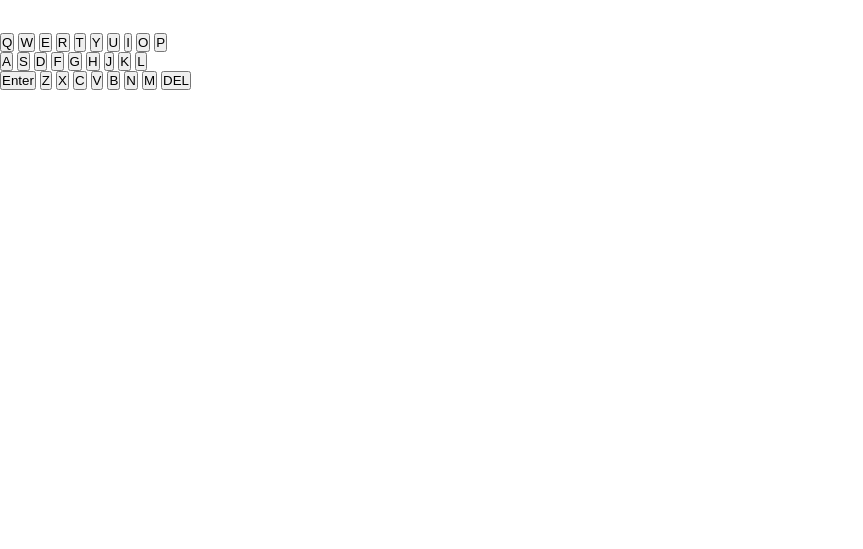
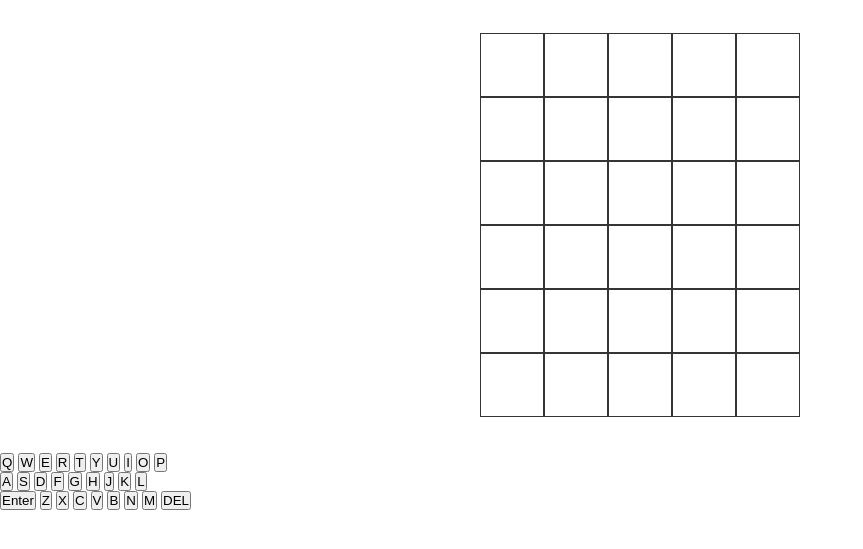
Before and after one commit to witseie-elen4010/2022-group-lab-015, a website: page views/gameplay/play.html in a window 1280 px wide. Shown: the part 59-608 px from the top of the page, without its empty margins (0-863 px from the left). Drawn offline with Linux system fonts and the light colour scheme; files that its build step writes are made by us from their sources.

Commit message:
Board sized and placed at center

```diff
--- a/public/css/gameBoard.css
+++ b/public/css/gameBoard.css
@@ -17,4 +17,16 @@ body {
     width: 100%;
     display: flex;
     flex-direction: column;
+    align-items: center;
 }
+
+.word-row {
+display: flex;
+flex-direction: row;
+}
+
+.word {
+    border: 1px solid #353535;
+    width: 4em;
+    height: 4em;
+}
```
Also changed, not shown: views/gameplay/play.html (+1 -1 lines).
